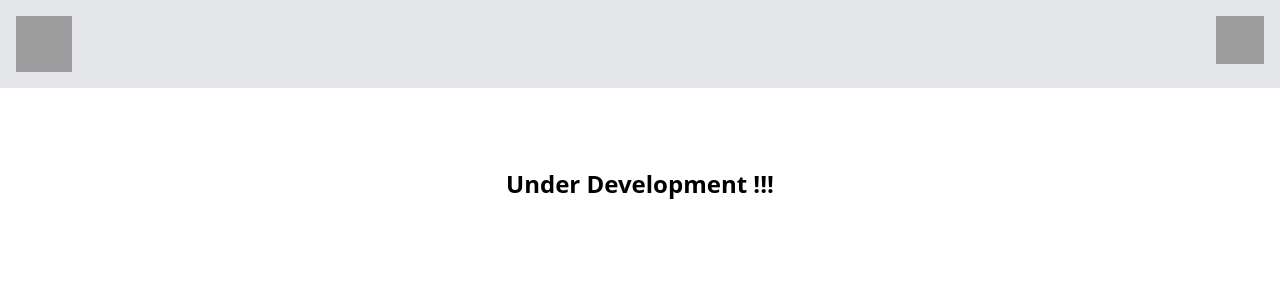
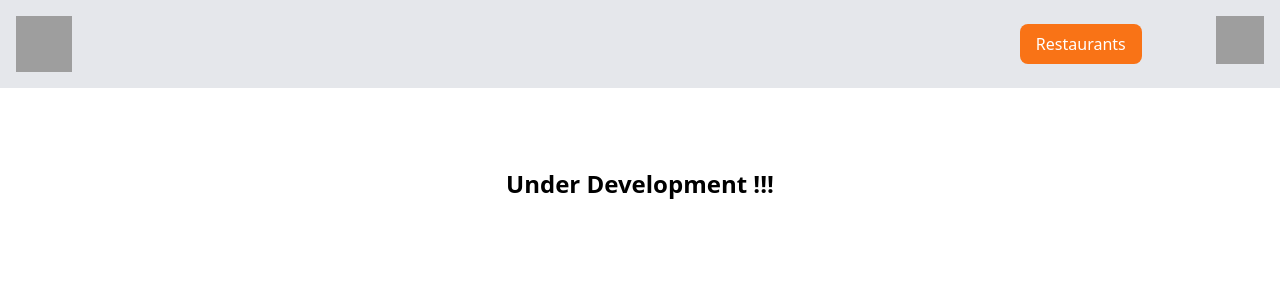
Before and after one commit to sanjeeva-rao/food-delivery-project, a React (Create React App) app in the folder namaste-food-delivery/: page /grocery in a window 1280 px wide. Shown: the top 300 px of the page. Built offline with nearby package versions, Linux system fonts and the light colour scheme; grey boxes are pictures that could not be loaded.

Commit message:
Added Home button for restaurants

```diff
--- a/namaste-food-delivery/src/Components/Header.js
+++ b/namaste-food-delivery/src/Components/Header.js
@@ -1,14 +1,18 @@
 import { cartIcon, logo, profile } from "../utilities/constants";
-import { Link } from "react-router-dom";
+import { Link, useNavigate } from "react-router-dom";
 import { useContext } from "react";
 import ResListContext from "../utilities/ResListContext";
 
 const Header = () => {
     const {cartItems} = useContext(ResListContext);
+    const navigate = useNavigate()
     return (
         <div className="flex justify-between p-4 bg-gray-200">
             <div>
                 <Link to={"/"}><img className="h-14 lg:h-14 w-14 lg:w-14" alt="logo" src={logo}/></Link>
+            </div>
+            <div className="bg-orange-500 px-4 rounded-lg h-10 py-2 text-white cursor-pointer ml-[70%] my-2" onClick={()=>navigate("/foodDelivery")}>
+                Restaurants
             </div>
             <Link to={"/foodDelivery/cart"}>
                 <div className="flex justify-between">
```
